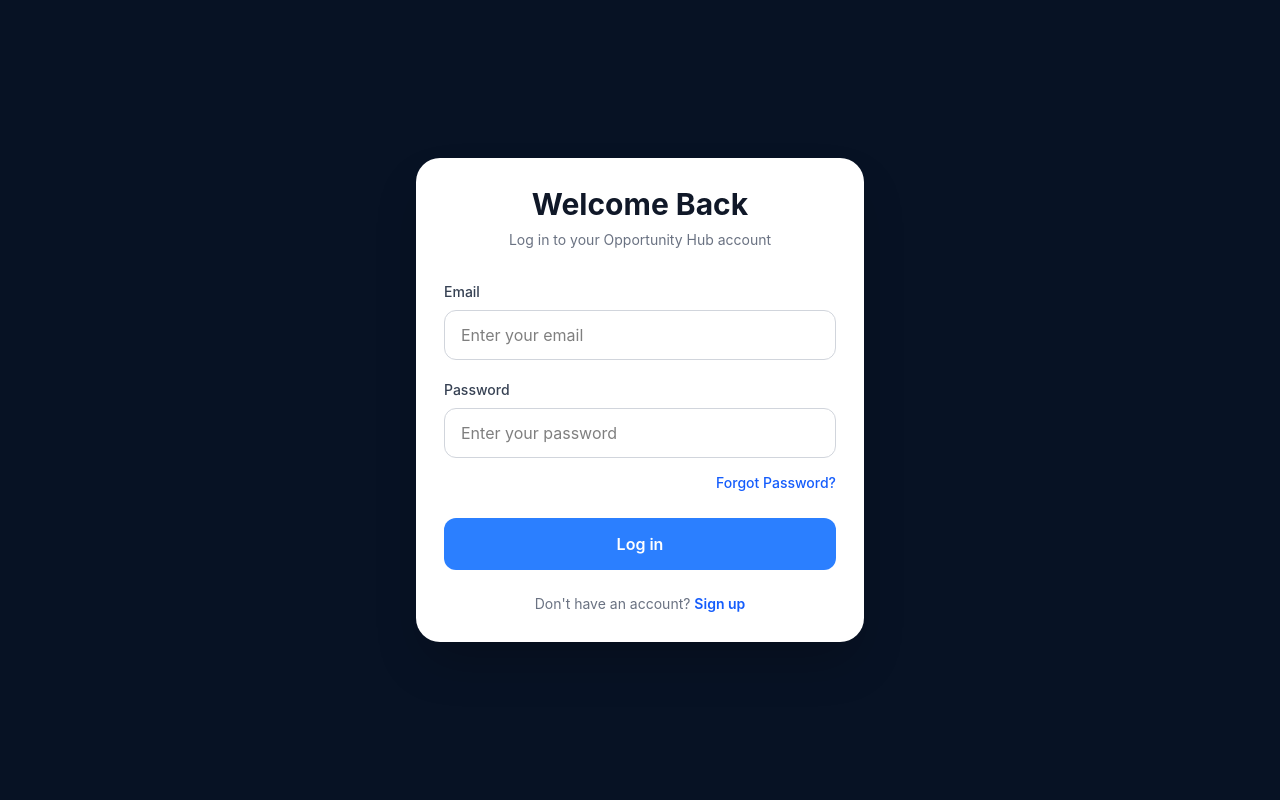
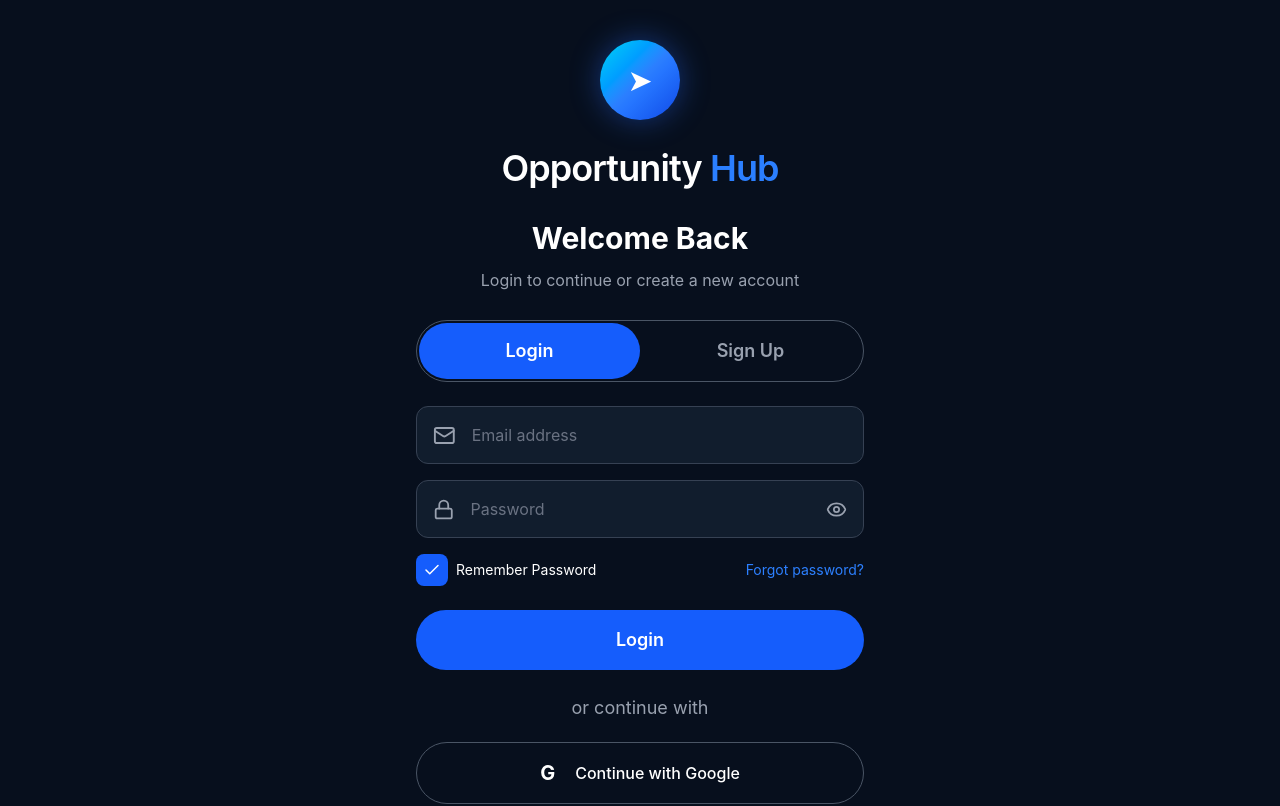
Before and after one commit to muskanji1007-lang/event-management-frontend, a React app: page / in a window 1280 px wide. Shown: the top 806 px of the page. Built offline with nearby package versions, Linux system fonts and the light colour scheme; the HTML template or start-up script is replaced by a standard one.

Commit message:
Add login and signup pages

```diff
--- a/package.json
+++ b/package.json
@@ -11,6 +11,7 @@
   },
   "dependencies": {
     "@tailwindcss/vite": "^4.3.3",
+    "lucide-react": "^1.48.0",
     "react": "^19.2.8",
     "react-dom": "^19.2.8",
     "tailwindcss": "^4.3.3"
--- a/src/components/Login.jsx
+++ b/src/components/Login.jsx
@@ -1,69 +1,142 @@
+import {
+  Mail,
+  Lock,
+  Eye,
+  EyeOff,
+  Check,
+  Apple,
+} from "lucide-react";
+import { useState } from "react";
+
 function Login({ onSignup }) {
+  const [showPassword, setShowPassword] = useState(false);
+  const [remember, setRemember] = useState(true);
+
   return (
-    <div className="min-h-screen bg-[#071224] flex items-center justify-center px-5 py-8">
-      <div className="w-full max-w-md rounded-3xl bg-white p-7 shadow-2xl">
+    <div className="min-h-screen bg-[#070f1d] px-5 py-8 text-white">
+      <div className="mx-auto flex min-h-screen w-full max-w-md flex-col justify-center">
 
 
         <div className="mb-8 text-center">
-          <h1 className="text-3xl font-bold text-gray-900">
-            Welcome Back
+          <div className="mx-auto mb-5 flex h-24 w-24 items-center justify-center rounded-full">
+            <div className="h-20 w-20 rounded-full bg-gradient-to-br from-cyan-400 via-blue-500 to-blue-700 shadow-[0_0_30px_rgba(37,99,235,0.45)]">
+              <div className="flex h-full items-center justify-center text-3xl">
+                ➤
+              </div>
+            </div>
+          </div>
+
+          <h1 className="text-4xl font-semibold tracking-tight">
+            Opportunity <span className="text-blue-500">Hub</span>
           </h1>
+        </div>
 
-          <p className="mt-2 text-sm text-gray-500">
-            Log in to your Opportunity Hub account
+
+        <div className="mb-7">
+          <h2 className="text-3xl  text-center font-bold">Welcome Back</h2>
+
+          <p className="mt-3 text-base text-center text-gray-400">
+            Login to continue or create a new account
           </p>
         </div>
 
 
-        <div className="mb-5">
-          <label className="mb-2 block text-sm font-medium text-gray-700">
-            Email
-          </label>
+        <div className="mb-6 flex rounded-full border border-gray-600 p-0.5">
+          <button className="w-1/2 rounded-full bg-blue-600 py-3.5 text-lg font-semibold">
+            Login
+          </button>
+
+          <button
+            onClick={onSignup}
+            className="w-1/2 rounded-full py-3.5 text-lg font-semibold text-gray-400 transition hover:text-white"
+          >
+            Sign Up
+          </button>
+        </div>
+
+
+        <div className="mb-4 flex items-center rounded-xl border border-gray-700 bg-[#111d2d] px-4">
+          <Mail className="mr-4 text-gray-400" size={25} />
 
           <input
             type="email"
-            placeholder="Enter your email"
-            className="w-full rounded-xl border border-gray-300 px-4 py-3 outline-none transition focus:border-blue-500 focus:ring-2 focus:ring-blue-100"
+            placeholder="Email address"
+            className="w-full bg-transparent py-4 text-base text-white outline-none placeholder:text-gray-500"
           />
         </div>
 
 
-        <div className="mb-3">
-          <label className="mb-2 block text-sm font-medium text-gray-700">
-            Password
-          </label>
+        <div className="mb-4 flex items-center rounded-xl border border-gray-700 bg-[#111d2d] px-4">
+          <Lock className="mr-4 text-gray-400" size={25} />
 
           <input
-            type="password"
-            placeholder="Enter your password"
-            className="w-full rounded-xl border border-gray-300 px-4 py-3 outline-none transition focus:border-blue-500 focus:ring-2 focus:ring-blue-100"
+            type={showPassword ? "text" : "password"}
+            placeholder="Password"
+            className="w-full bg-transparent py-4 text-base text-white outline-none placeholder:text-gray-500"
           />
-        </div>
 
-
-        <div className="mb-6 text-right">
-          <button className="text-sm font-medium text-blue-600">
-            Forgot Password?
+          <button
+            onClick={() => setShowPassword(!showPassword)}
+            className="text-gray-400"
+          >
+            {showPassword ? <EyeOff size={21} /> : <Eye size={21} />}
           </button>
         </div>
 
 
-        <button className="w-full rounded-xl bg-blue-500 py-3.5 text-base font-semibold text-white transition hover:bg-blue-600">
-          Log in
+        <div className="mb-6 flex items-center justify-between">
+          <button
+            onClick={() => setRemember(!remember)}
+            className="flex items-center gap-2 text-sm text-white"
+          >
+            <span
+              className={`flex h-8 w-8 items-center justify-center rounded-lg ${
+                remember ? "bg-blue-600" : "border border-gray-600"
+              }`}
+            >
+              {remember && <Check size={18} />}
+            </span>
+
+            Remember Password
+          </button>
+
+          <button className="text-sm text-blue-500 hover:text-blue-400">
+            Forgot password?
+          </button>
+        </div>
+
+
+        <button className="mb-6 w-full rounded-full bg-blue-600 py-4 text-lg font-semibold transition hover:bg-blue-700">
+          Login
         </button>
 
 
-        <p className="mt-6 text-center text-sm text-gray-500">
+        <div className="mb-5 text-center text-lg text-gray-400">
+          or continue with
+        </div>
 
-          Don't have an account?{" "}
+
+        <button className="mb-4 flex w-full items-center justify-center gap-5 rounded-full border border-gray-600 py-4 text-base font-medium transition hover:bg-[#111d2d]">
+          <span className="text-xl font-bold">G</span>
+             Continue with Google
+        </button>
+
+
+        <button className="flex w-full items-center justify-center gap-5 rounded-full border border-gray-600 py-4 text-base font-medium transition hover:bg-[#111d2d]">
+          <Apple size={23} />
+          Continue with Apple
+        </button>
+
+
+        <p className="mt-7 text-center text-base text-gray-400">
+          Don’t have an account?{" "}
           <button
             onClick={onSignup}
-
-          className="font-semibold text-blue-600">
-            Sign up
+            className="font-semibold text-blue-500"
+          >
+            Sign Up
           </button>
         </p>
-
       </div>
     </div>
   );
--- a/src/components/Signup.jsx
+++ b/src/components/Signup.jsx
@@ -1,70 +1,178 @@
+import {
+  User,
+  Mail,
+  Lock,
+  Eye,
+  EyeOff,
+  Check,
+  Apple,
+} from "lucide-react";
+import { useState } from "react";
+
 function Signup({ onLogin }) {
+  const [showPassword, setShowPassword] = useState(false);
+  const [showConfirmPassword, setShowConfirmPassword] = useState(false);
+  const [remember, setRemember] = useState(true);
+
   return (
-    <div className="min-h-screen bg-[#071224] flex items-center justify-center px-5 py-8">
-      <div className="w-full max-w-md rounded-3xl bg-white p-7 shadow-2xl">
+    <div className="min-h-screen bg-[#070f1d] px-5 py-8 text-white">
+      <div className="mx-auto w-full max-w-md py-4">
 
 
         <div className="mb-8 text-center">
-          <h1 className="text-3xl font-bold text-gray-900">
-            Create Account
+          <div className="mx-auto mb-5 flex h-24 w-24 items-center justify-center rounded-full">
+            <div className="h-20 w-20 rounded-full bg-gradient-to-br from-cyan-400 via-blue-500 to-blue-700 shadow-[0_0_30px_rgba(37,99,235,0.45)]">
+              <div className="flex h-full items-center justify-center text-3xl">
+                ➤
+              </div>
+            </div>
+          </div>
+
+          <h1 className="text-4xl font-semibold tracking-tight">
+            Opportunity <span className="text-blue-500">Hub</span>
           </h1>
+        </div>
 
-          <p className="mt-2 text-sm text-gray-500">
-            Join Opportunity Hub and discover new opportunities
+
+        <div className="mb-6">
+          <h2 className="text-3xl text-center font-bold">
+            Create your account
+          </h2>
+
+          <p className="mt-3 text-base text-center text-gray-400">
+            Join opportunityhub for better chances
           </p>
         </div>
 
-        <div className="mb-4">
-          <label className="mb-2 block text-sm font-medium text-gray-700">
-            Full Name
-          </label>
+
+        <div className="mb-6 flex rounded-full border border-gray-600 p-0.5">
+          <button
+            onClick={onLogin}
+            className="w-1/2 rounded-full py-3.5 text-lg font-semibold text-gray-400 transition hover:text-white"
+          >
+            Login
+          </button>
+
+          <button className="w-1/2 rounded-full bg-blue-600 py-3.5 text-lg font-semibold">
+            Sign Up
+          </button>
+        </div>
+
+
+        <div className="mb-4 flex items-center rounded-xl border border-gray-700 bg-[#111d2d] px-4">
+          <User className="mr-4 text-gray-300" size={25} />
 
           <input
             type="text"
-            placeholder="Enter your full name"
-            className="w-full rounded-xl border border-gray-300 px-4 py-3 outline-none transition focus:border-blue-500 focus:ring-2 focus:ring-blue-100"
+            placeholder="Full Name"
+            className="w-full bg-transparent py-4 text-base text-white outline-none placeholder:text-gray-400"
           />
         </div>
 
 
-        <div className="mb-4">
-          <label className="mb-2 block text-sm font-medium text-gray-700">
-            Email
-          </label>
+        <div className="mb-4 flex items-center rounded-xl border border-gray-700 bg-[#111d2d] px-4">
+          <Mail className="mr-4 text-gray-300" size={25} />
 
           <input
             type="email"
-            placeholder="Enter your email"
-            className="w-full rounded-xl border border-gray-300 px-4 py-3 outline-none transition focus:border-blue-500 focus:ring-2 focus:ring-blue-100"
+            placeholder="Email address"
+            className="w-full bg-transparent py-4 text-base text-white outline-none placeholder:text-gray-400"
           />
         </div>
 
-
-        <div className="mb-6">
-          <label className="mb-2 block text-sm font-medium text-gray-700">
-            Password
-          </label>
+        <div className="mb-4 flex items-center rounded-xl border border-gray-700 bg-[#111d2d] px-4">
+          <Lock className="mr-4 text-gray-300" size={25} />
 
           <input
-            type="password"
-            placeholder="Create a password"
-            className="w-full rounded-xl border border-gray-300 px-4 py-3 outline-none transition focus:border-blue-500 focus:ring-2 focus:ring-blue-100"
+            type={showPassword ? "text" : "password"}
+            placeholder="Password"
+            className="w-full bg-transparent py-4 text-base text-white outline-none placeholder:text-gray-400"
           />
+
+          <button
+            onClick={() => setShowPassword(!showPassword)}
+            className="text-gray-400"
+          >
+            {showPassword ? <EyeOff size={21} /> : <Eye size={21} />}
+          </button>
         </div>
 
 
-        <button className="w-full rounded-xl bg-blue-500 py-3.5 text-base font-semibold text-white transition hover:bg-blue-600">
-          Sign up
+        <div className="mb-4 flex items-center rounded-xl border border-gray-700 bg-[#111d2d] px-4">
+          <Lock className="mr-4 text-gray-300" size={25} />
+
+          <input
+            type={showConfirmPassword ? "text" : "password"}
+            placeholder="Confirm Password"
+            className="w-full bg-transparent py-4 text-base text-white outline-none placeholder:text-gray-400"
+          />
+
+          <button
+            onClick={() =>
+              setShowConfirmPassword(!showConfirmPassword)
+            }
+            className="text-gray-400"
+          >
+            {showConfirmPassword ? (
+              <EyeOff size={21} />
+            ) : (
+              <Eye size={21} />
+            )}
+          </button>
+        </div>
+
+
+        <div className="mb-6 flex items-center justify-between">
+          <button
+            onClick={() => setRemember(!remember)}
+            className="flex items-center gap-2 text-sm text-white"
+          >
+            <span
+              className={`flex h-8 w-8 items-center justify-center rounded-lg ${
+                remember
+                  ? "bg-blue-600"
+                  : "border border-gray-600"
+              }`}
+            >
+              {remember && <Check size={18} />}
+            </span>
+
+            Remember Password
+          </button>
+
+          <button className="text-sm text-blue-500">
+            Forgot password?
+          </button>
+        </div>
+
+
+        <button className="mb-6 w-full rounded-full bg-blue-600 py-4 text-lg font-semibold transition hover:bg-blue-700">
+          Sign Up
+        </button>
+
+        <div className="mb-5 text-center text-lg text-gray-400">
+          or continue with
+        </div>
+
+
+        <button className="mb-4 flex w-full items-center justify-center gap-5 rounded-full border border-gray-600 py-4 text-base font-medium transition hover:bg-[#111d2d]">
+          <span className="text-xl font-bold">G</span>
+          Continue with Google
+        </button>
+
+        <button className="flex w-full items-center justify-center gap-5 rounded-full border border-gray-600 py-4 text-base font-medium transition hover:bg-[#111d2d]">
+          <Apple size={23} />
+          Continue with Apple
         </button>
 
 
-        <p className="mt-6 text-center text-sm text-gray-500">
+        <p className="mt-7 text-center text-base text-gray-400">
           Already have an account?{" "}
           <button
             onClick={onLogin}
-
-          className="font-semibold text-blue-600">
-            Log in
+            className="font-semibold text-blue-500"
+          >
+            Login
           </button>
         </p>
 
```
Also changed, not shown: 1 other file (tests, documents, lock files or other folders).
